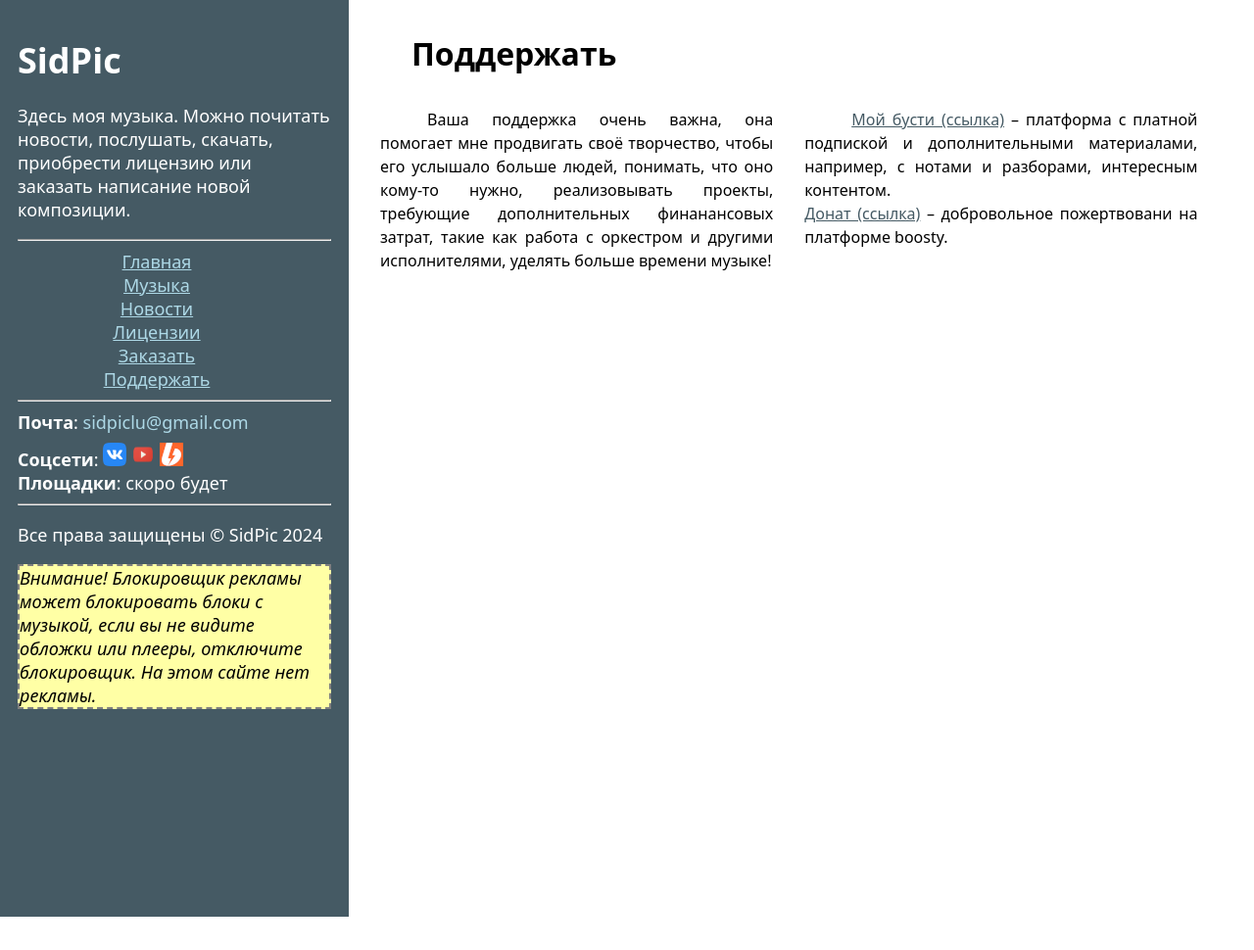
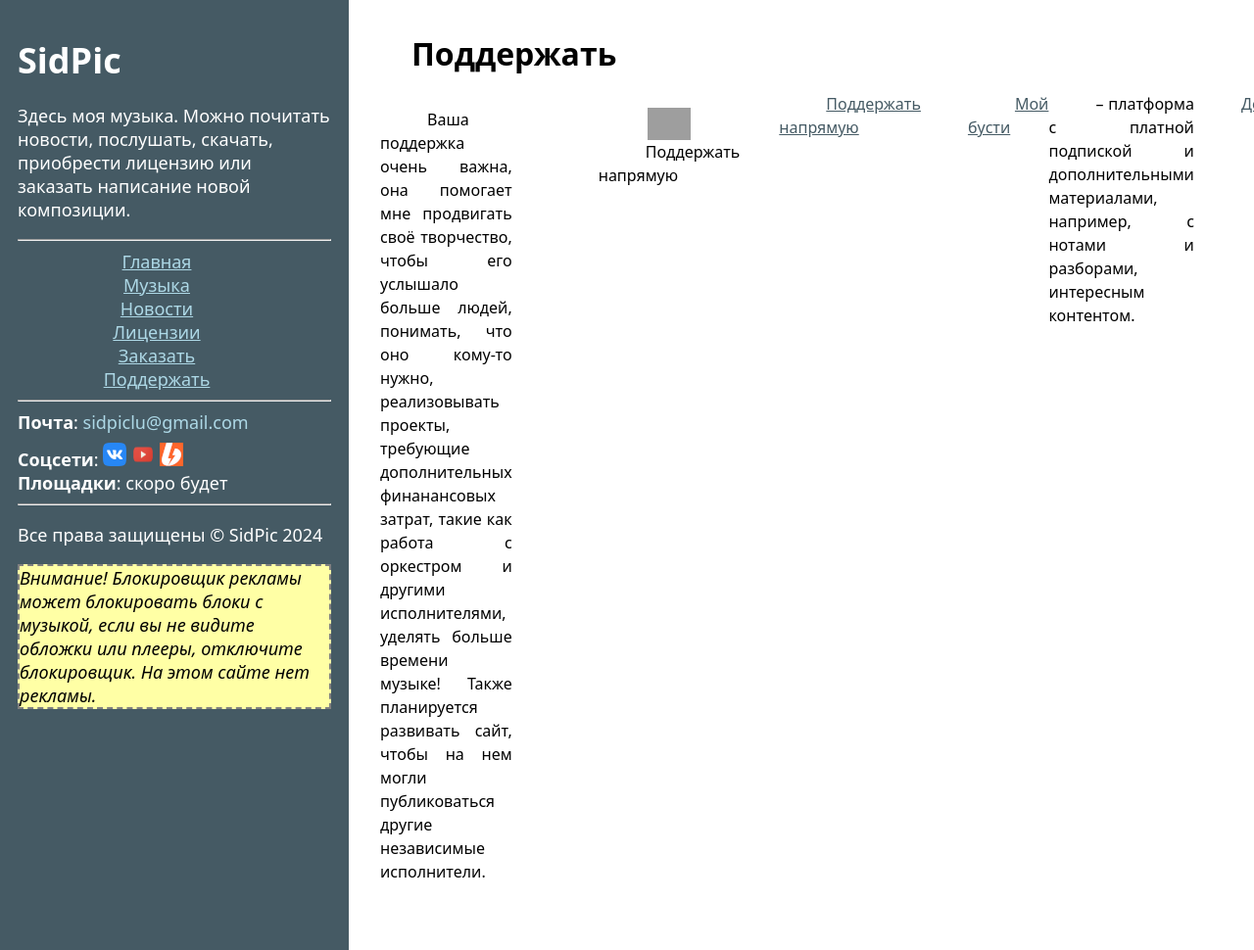
Before and after one commit to SidPic/SidPic.github.io, a Jekyll site: the page built from help.html, in a window 1280 px wide. Shown: the whole page at 98% size. Built offline with Jekyll 4.4.1, drawn with Linux system fonts in a browser that asks for light colours; before the commit the page ends 936 px from its top, so only the background shows below that; grey boxes are pictures that could not be loaded.

Commit message:
direct-donat

```diff
--- a/help.html
+++ b/help.html
@@ -8,14 +8,21 @@
     Ваша поддержка очень важна, она помогает мне продвигать своё творчество,
     чтобы его услышало больше людей, понимать, что оно кому-то нужно, реализовывать проекты,
     требующие дополнительных финанансовых затрат, такие как работа с оркестром и другими исполнителями,
-    уделять больше времени музыке!
+    уделять больше времени музыке! Также планируется развивать сайт,
+    чтобы на нем могли публиковаться другие независимые исполнители.
 </p>
 <p>
-    <a href="https://boosty.to/musicfor" target="_blank">Мой бусти (ссылка)</a>
+    <figure style="float: right; display: flex; align-items: center; flex-direction: column;">
+        <img src="/assets/donate.webp">
+        <figcaption>Поддержать напрямую</figcaption>
+    </figure>
+    <a href="https://pro.selfwork.ru/kopim/sidpic-donate" target="_blank">Поддержать напрямую</a>
+    <br>
+    <a href="https://boosty.to/musicfor" target="_blank">Мой бусти</a>
         &ndash; платформа с платной подпиской и дополнительными материалами, например,
     с нотами и разборами, интересным контентом.
     <br>
-    <a href="https://boosty.to/musicfor/donate" target="_blank">Донат (ссылка)</a>
+    <a href="https://boosty.to/musicfor/donate" target="_blank">Донат</a>
         &ndash; добровольное пожертвовани на платформе boosty.
     <br>
 </p>
```
